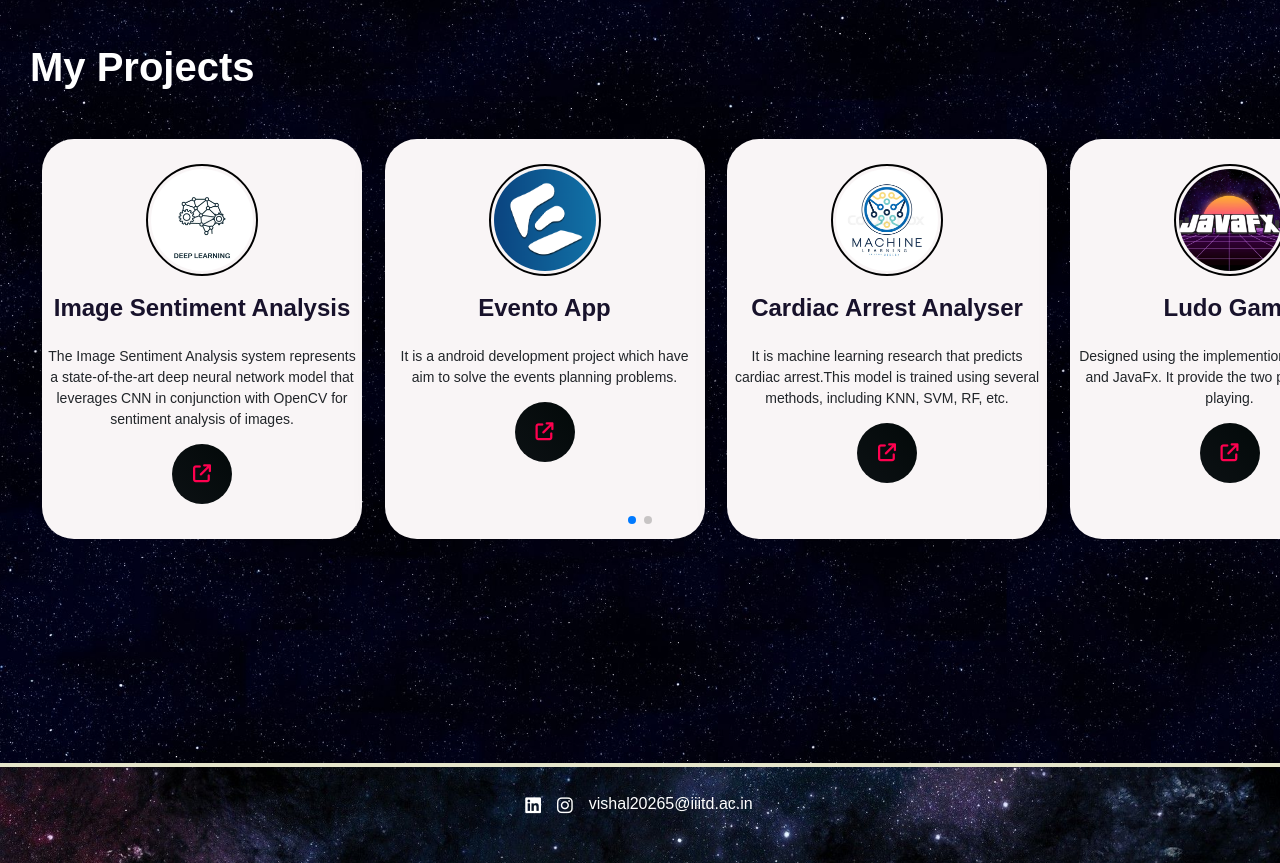
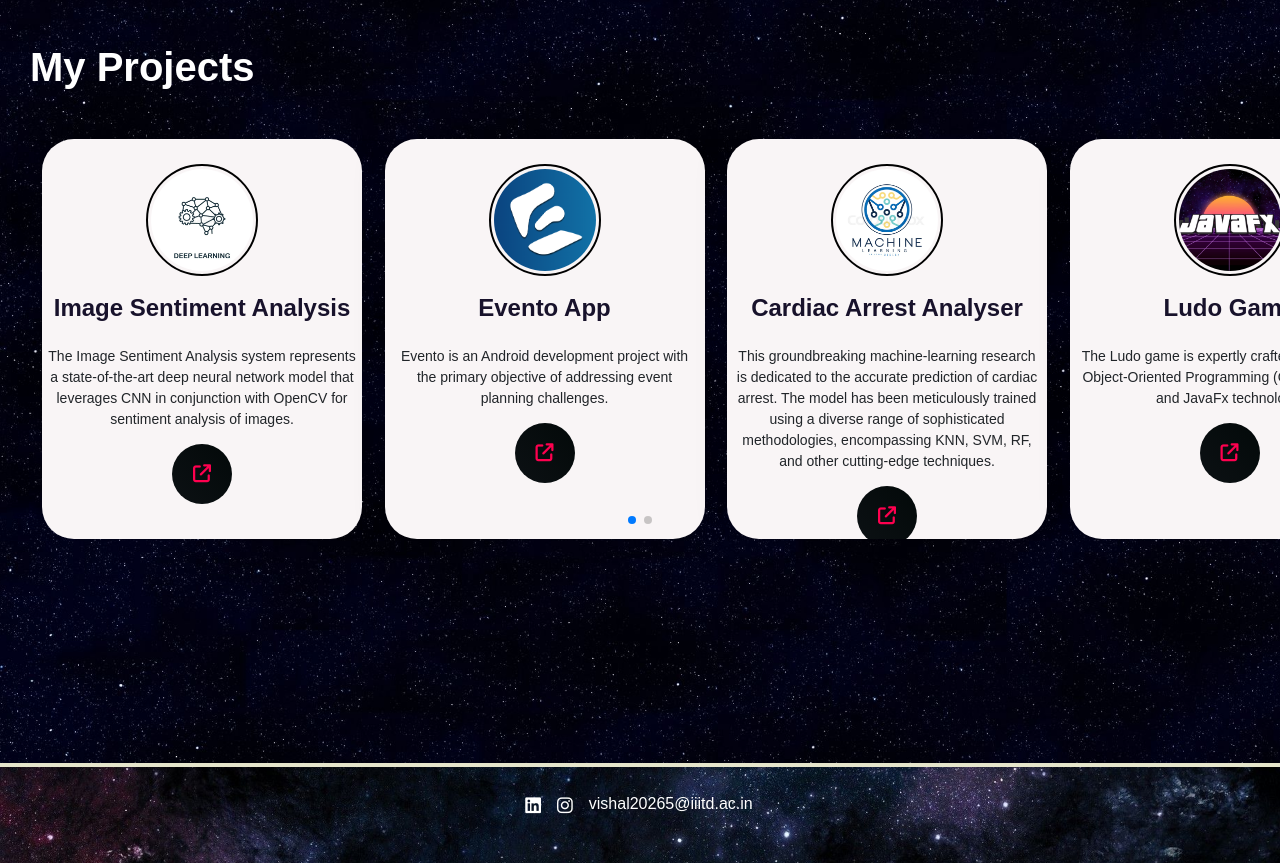
Before and after one commit to vishal20265/resume, a plain HTML site: page index.html in a window 1280 px wide. Shown: the part 1580-2443 px from the top of the page. Drawn offline with nearby package versions, Linux system fonts and the light colour scheme; a web font is replaced by a local one.

Commit message:
Update index.html

```diff
--- a/index.html
+++ b/index.html
@@ -169,7 +169,7 @@
 
                     <div class="card__content">
                         <span class="card__title">Evento App</span>
-                        <p class="card__text">It is a android development project which have aim to solve the events planning problems.
+                        <p class="card__text">Evento is an Android development project with the primary objective of addressing event planning challenges.
                         </p>
                         <a class="arrow" href="https://github.com/vishal20265/Evento_app"><i class="fa-solid fa-arrow-up-right-from-square"></i></a>
                     </div>
@@ -184,8 +184,9 @@
 
                     <div class="card__content">
                         <span class="card__title">Cardiac Arrest Analyser</span>
-                        <p class="card__text">It is machine learning research that predicts cardiac arrest.This model is trained
-                            using several methods, including KNN, SVM, RF, etc.
+                        <p class="card__text">This groundbreaking machine-learning research is dedicated to the accurate prediction of cardiac arrest.
+                            The model has been meticulously trained using a diverse range of sophisticated methodologies, encompassing
+                            KNN, SVM, RF, and other cutting-edge techniques.
                         </p>
                         <a class="arrow" href="https://github.com/vishal20265/ML_project"><i class="fa-solid fa-arrow-up-right-from-square"></i></a>
                     </div>
@@ -200,7 +201,7 @@
 
                     <div class="card__content">
                         <span class="card__title">Ludo Game</span>
-                        <p class="card__text">Designed using the implemention of Java OOP's and JavaFx. It provide the two player mode for playing.
+                        <p class="card__text">The Ludo game is expertly crafted utilizing Java Object-Oriented Programming (OOP) principles and JavaFx technology.
 
                         </p>
                         <a class="arrow" href="https://github.com/vishal20265/LUDO_Game"><i class="fa-solid fa-arrow-up-right-from-square"></i></a>
@@ -216,8 +217,7 @@
 
                     <div class="card__content">
                         <span class="card__title">Space Game</span>
-                        <p class="card__text">This game is designed using python and pygame. <br>
-                            It provide a single player mode.
+                        <p class="card__text">The Space Game is an innovative gaming application meticulously developed using Python and the Pygame library.
                         </p>
                         <a class="arrow" href="https://github.com/vishal20265/Space_game"><i class="fa-solid fa-arrow-up-right-from-square"></i></a>
                     </div>
```
